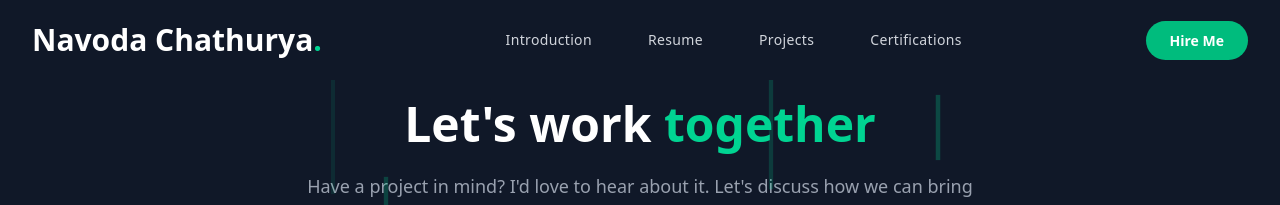
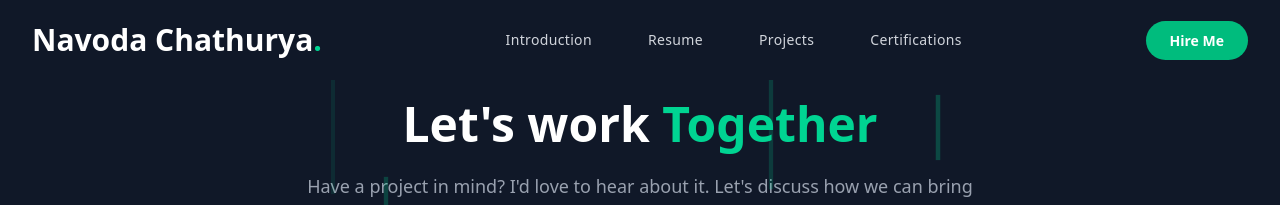
Before and after one commit to Navoda001/portfolio-frontend, a Next.js app: page /pages/contactMe in a window 1280 px wide. Shown: the top 205 px of the page. Built offline with nearby package versions, Linux system fonts and the light colour scheme.

Commit message:
modify:Contact page

```diff
--- a/app/pages/contactMe/page.tsx
+++ b/app/pages/contactMe/page.tsx
@@ -242,7 +242,7 @@ const ContactMe = () => {
           transition={{ delay: 0.1, duration: 0.5 }}
         >
           <h2 className="text-4xl md:text-5xl font-bold text-white mb-6">
-            Let&apos;s work <span className="text-emerald-400">together</span>
+            Let&apos;s work <span className="text-emerald-400">Together</span>
           </h2>
           <p className="text-gray-400 text-lg max-w-2xl mx-auto">
             Have a project in mind? I&apos;d love to hear about it. Let&apos;s discuss how we can bring
@@ -381,7 +381,7 @@ const ContactMe = () => {
             <div className="grid grid-cols-1 md:grid-cols-2 gap-6">
               {[
                 { id: 'email', label: 'Email Address', icon: Mail, type: 'email', required: true, placeholder: 'john@example.com' },
-                { id: 'phone', label: 'Phone Number', icon: Phone, type: 'tel', required: false, placeholder: '+1 (555) 123-4567' },
+                { id: 'phone', label: 'Phone Number', icon: Phone, type: 'tel', required: false, placeholder: '+94 7712345678' },
               ].map(({ id, label, icon: Icon, type, required, placeholder }) => (
                 <motion.div
                   key={id}
```
